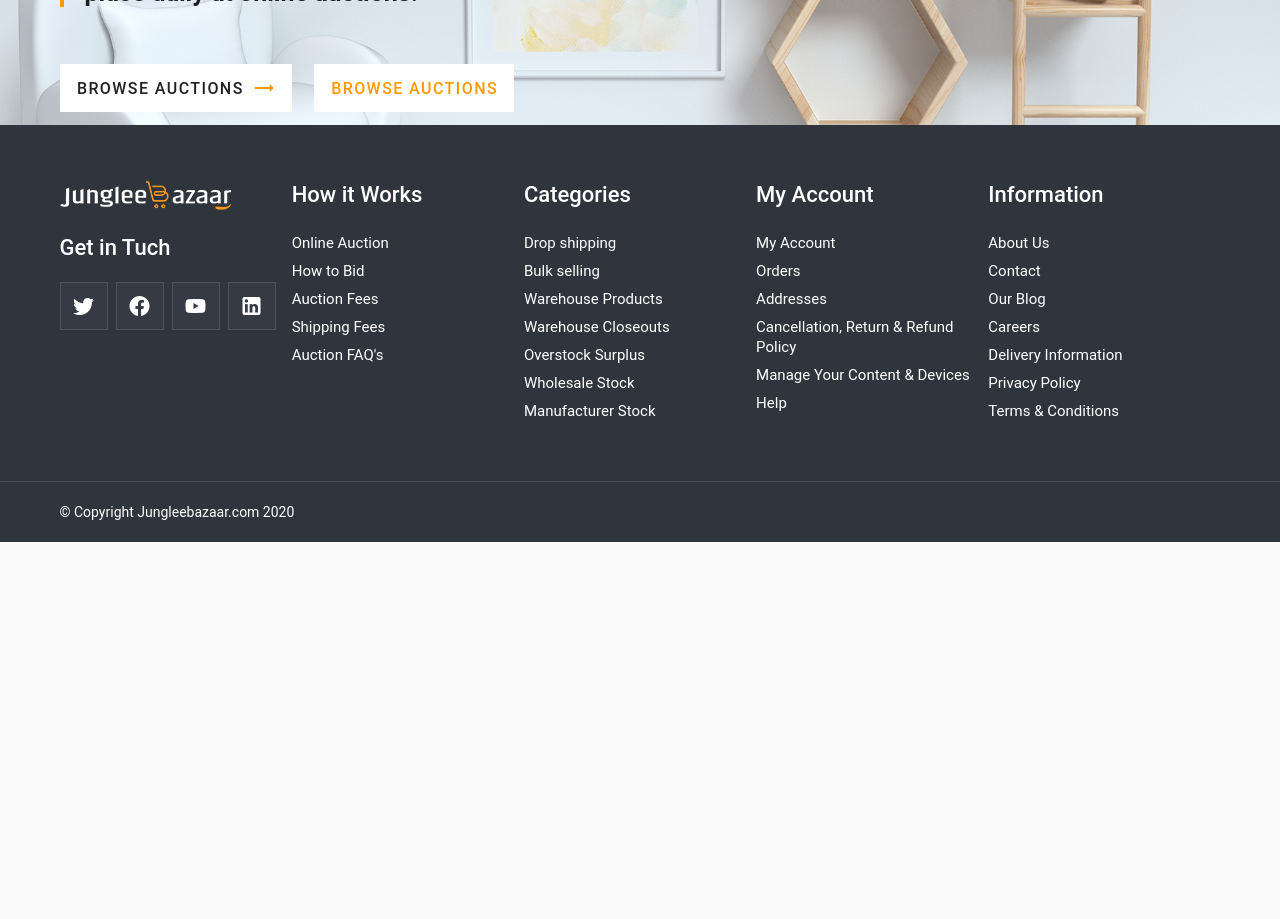
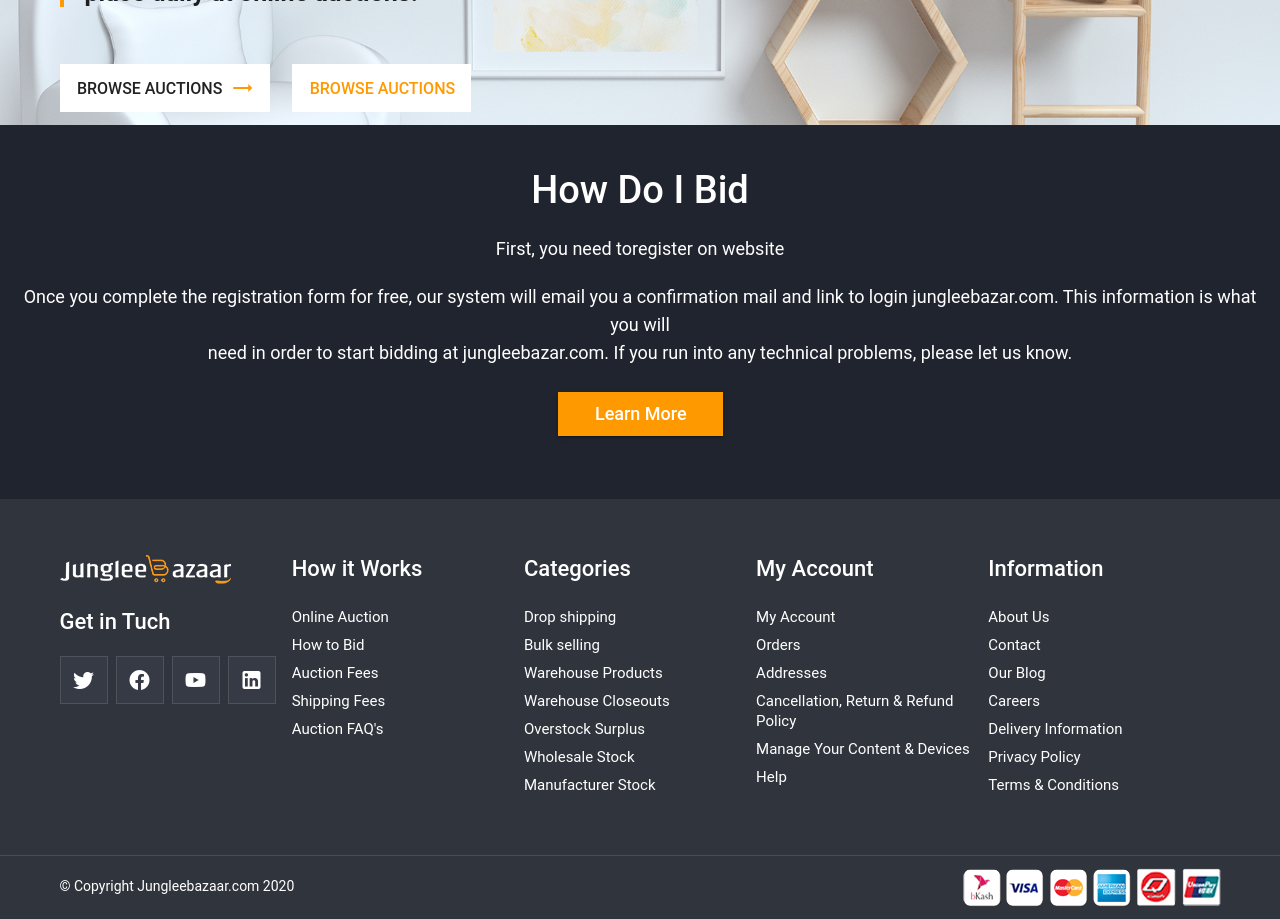
Before and after one commit to mobarak25/jungleefy, a Vue app: page / in a window 1280 px wide. Shown: the part 460-1379 px from the top of the page. Before the commit the page ends 1002 px from the top, so only its background shows below. Built offline with nearby package versions, Linux system fonts and the light colour scheme.

Commit message:
footer top design

```diff
--- a/src/App.vue
+++ b/src/App.vue
@@ -2,22 +2,25 @@
     <v-app>
         <SiteHeader />
         <router-view></router-view>
+        <SiteFooter />
     </v-app>
 </template>
 
 <script>
 import SiteHeader from "./components/SiteHeader";
+import SiteFooter from "./components/SiteFooter";
 
 export default {
     name: "App",
 
     components: {
-        SiteHeader
+        SiteHeader,
+        SiteFooter,
     },
 
     data: () => ({
         //
-    })
+    }),
 };
 </script>
 
--- a/src/assets/sass/_common.scss
+++ b/src/assets/sass/_common.scss
@@ -7,6 +7,7 @@ body,
 /*==============================*/
 /*=====   Common styles   ======*/
 /*==============================*/
+*{letter-spacing: normal !important;}
 a{color: map-get($colors, brand); text-decoration: none;}
 .v-application p,p{padding: 0; margin: 0;}
 .v-application a:hover{text-decoration:none;color: map-get($colors, brand)}
--- /dev/null
+++ b/src/components/HowToBid.vue
@@ -0,0 +1,49 @@
+<template>
+    <v-layout wrap class="how-do-bid">
+        <v-card flat tile class="card primary darken-1 white--text text-center" width="100%">
+            <v-card-title class="d-block">How Do I Bid</v-card-title>
+
+            <v-card-text class="white--text pt-0">First, you need toregister on website</v-card-text>
+
+            <v-card-text class="white--text pt-0">
+                Once you complete the registration form for free, our system will email you a confirmation mail and link to login jungleebazar.com. This information is what you will
+                <br />need in order to start bidding at jungleebazar.com. If you run into any technical problems, please let us know.
+            </v-card-text>
+            <v-card-actions class="d-block">
+                <v-btn tile dark color="brand" class="learn-more text-none">Learn More</v-btn>
+            </v-card-actions>
+        </v-card>
+    </v-layout>
+</template>
+<script>
+export default {
+    data: () => ({
+        icons: ["mdi-facebook", "mdi-twitter", "mdi-linkedin", "mdi-instagram"],
+    }),
+};
+</script>
+
+<style lang="scss">
+.how-do-bid {
+    .card {
+        padding: rem-calc(24px 0 55px);
+
+        .v-card__title {
+            padding-bottom: rem-calc(20px);
+            @include font(false, 38px, 50px, medium);
+        }
+        .v-card__text {
+            padding-bottom: rem-calc(20px);
+            @include font(false, 18px, 28px, false);
+        }
+        .v-card__actions {
+            padding-top: rem-calc(5px);
+            .learn-more {
+                width: 165px;
+                height: 44px;
+                @include font(false, 18px, 28px, false);
+            }
+        }
+    }
+}
+</style>
--- a/src/components/SiteFooter.vue
+++ b/src/components/SiteFooter.vue
@@ -81,11 +81,22 @@
 
         <v-layout>
             <v-container>
-                <span class="copy d-block">
-                    &copy; Copyright
-                    <router-link to="/">Jungleebazaar.com</router-link>
-                    {{new Date().getFullYear()}}
-                </span>
+                <v-layout>
+                    <span class="copy d-block">
+                        &copy; Copyright
+                        <router-link to="/">Jungleebazaar.com</router-link>
+                        {{new Date().getFullYear()}}
+                    </span>
+
+                    <v-spacer></v-spacer>
+
+                    <v-img
+                        max-height="40"
+                        max-width="258"
+                        :src="require('@/assets/images/payment-methods.png')"
+                        alt="Payment Methods"
+                    ></v-img>
+                </v-layout>
             </v-container>
         </v-layout>
     </v-footer>
@@ -100,7 +111,7 @@ export default {
             { id: 2, text: "How to Bid" },
             { id: 3, text: "Auction Fees" },
             { id: 4, text: "Shipping Fees" },
-            { id: 5, text: "Auction FAQ's" }
+            { id: 5, text: "Auction FAQ's" },
         ],
         categories: [
             { id: 1, text: "Drop shipping" },
@@ -109,7 +120,7 @@ export default {
             { id: 4, text: "Warehouse Closeouts" },
             { id: 5, text: "Overstock Surplus" },
             { id: 6, text: "Wholesale Stock" },
-            { id: 7, text: "Manufacturer Stock" }
+            { id: 7, text: "Manufacturer Stock" },
         ],
         accountInfos: [
             { id: 1, text: "My Account" },
@@ -117,7 +128,7 @@ export default {
             { id: 3, text: "Addresses" },
             { id: 4, text: "Cancellation, Return & Refund Policy" },
             { id: 5, text: "Manage Your Content & Devices" },
-            { id: 6, text: "Help" }
+            { id: 6, text: "Help" },
         ],
         informations: [
             { id: 1, text: "About Us" },
@@ -126,9 +137,9 @@ export default {
             { id: 4, text: "Careers" },
             { id: 5, text: "Delivery Information" },
             { id: 6, text: "Privacy Policy" },
-            { id: 7, text: "Terms & Conditions" }
-        ]
-    })
+            { id: 7, text: "Terms & Conditions" },
+        ],
+    }),
 };
 </script>
 
--- a/src/views/Home.vue
+++ b/src/views/Home.vue
@@ -1,19 +1,22 @@
 <template>
     <v-main>
+        <!-- Banner Module -->
         <HomeBanner />
-        <SiteFooter />
+
+        <!-- How To Bid Module-->
+        <HowToBid />
     </v-main>
 </template>
 
 <script>
 import HomeBanner from "@/components/HomeBanner";
-import SiteFooter from "@/components/SiteFooter";
+import HowToBid from "@/components/HowToBid";
 export default {
     name: "Home",
 
     components: {
         HomeBanner,
-        SiteFooter
-    }
+        HowToBid,
+    },
 };
 </script>
```
Also changed, not shown: src/assets/images/payment-methods.png (added).
